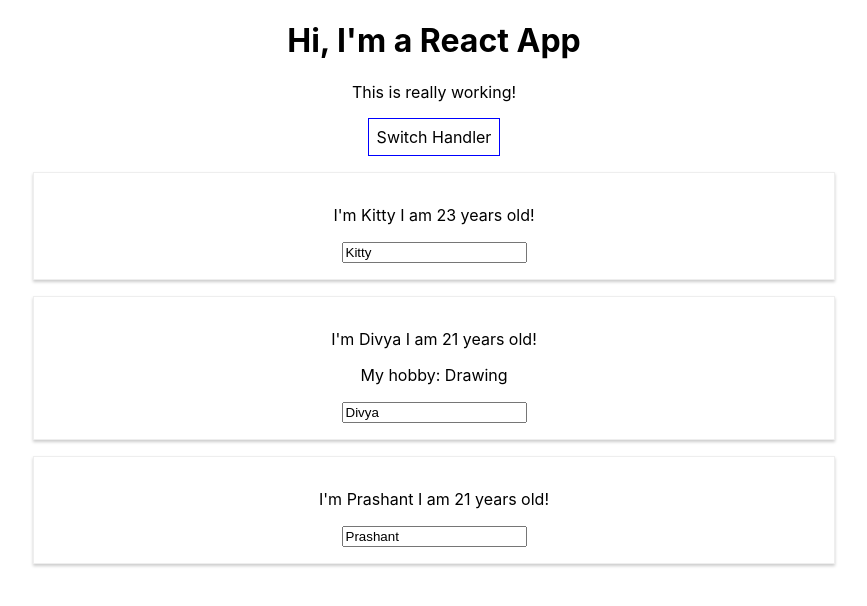
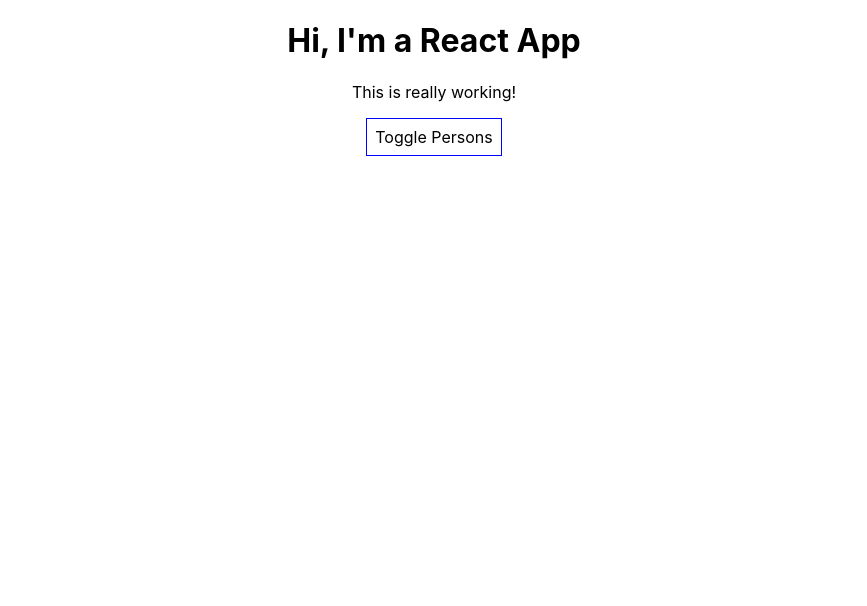
Before and after one commit to Kritika-Suman/complete-react-course, a React (Create React App) app: page / in a window 1280 px wide. Shown: the top 606 px of the page, without its empty margins (206-1073 px from the left). Built offline with nearby package versions, Linux system fonts and the light colour scheme.

Commit message:
Learned rendering content conditionally

```diff
--- a/src/App.js
+++ b/src/App.js
@@ -10,7 +10,8 @@
             {name: "Divya", age: 21},
             {name: "Prashant", age: 21}
         ],
-        otherState: "some other value"
+        otherState: "some other value",
+        showPersons: false
     }
 
     switchNameHandler = (newName) => {
@@ -31,6 +32,13 @@
                                 ]})
     }
 
+    togglePersonsHandler = () => {
+
+        const doesShow = this.state.showPersons;
+        this.setState({showPersons: !doesShow});
+
+    }
+
     render() {
 
         const style = {
@@ -49,7 +57,14 @@
                 <p>This is really working!</p>
                 <button
                 style={style}
-                onClick={() => this.switchNameHandler("Kritika!!")}>Switch Handler</button>
+//                onClick={() => this.switchNameHandler("Kritika!!")}
+                  onClick={this.togglePersonsHandler}
+                >
+                    Toggle Persons
+                </button>
+                {
+                    this.state.showPersons ?
+                        <div>
                             <Person
                                 name={this.state.persons[0].name}
                                 age={this.state.persons[0].age}/>
@@ -61,6 +76,8 @@
                             <Person
                                 name={this.state.persons[2].name}
                                 age={this.state.persons[2].age}/>
+                        </div> : null
+                }
             </div>
           );
 //        return React.createElement('div', {className: 'App'}, React.createElement('h1', null, 'I\'m a React App'));
```
Lines whose indentation alone changed are shown as unchanged.
